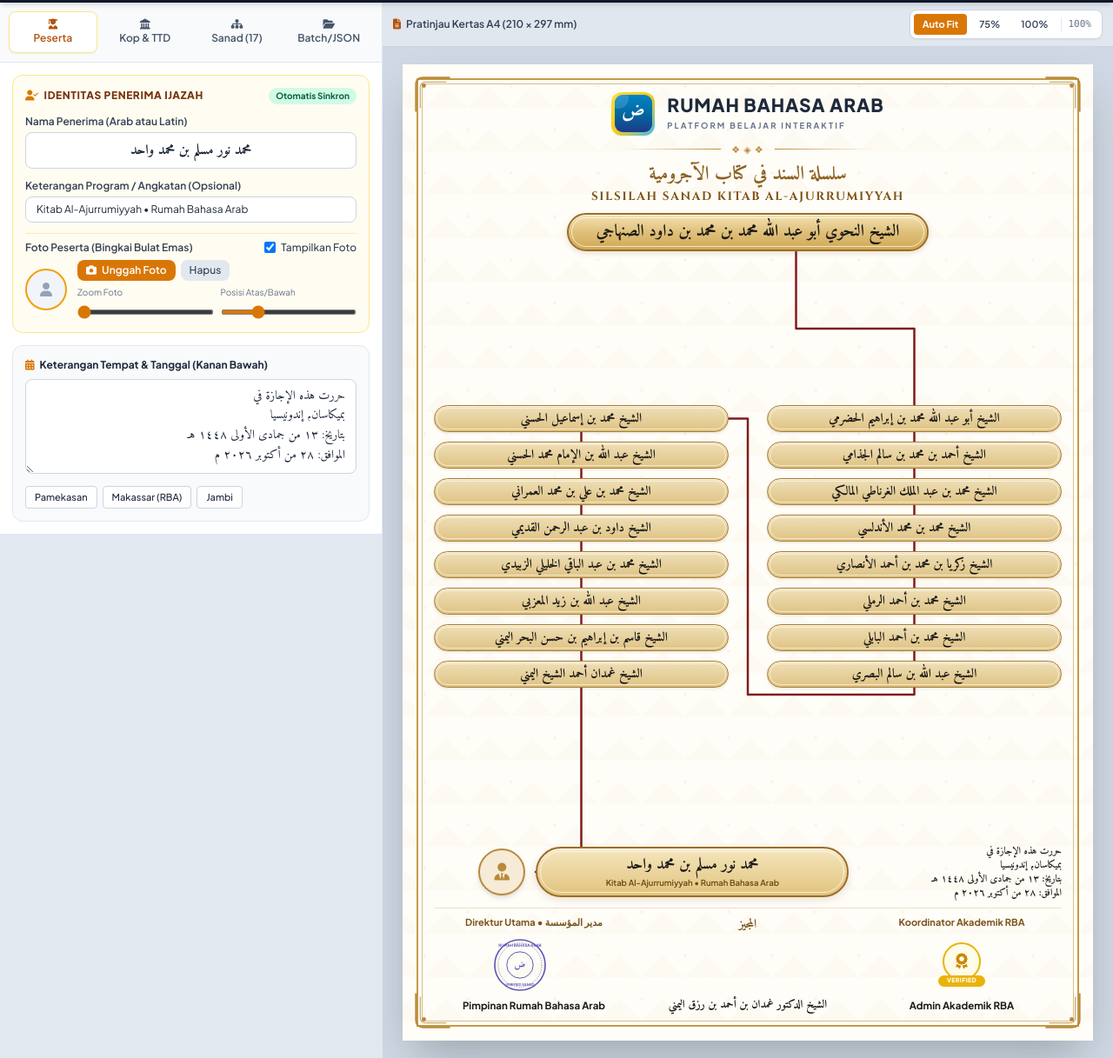
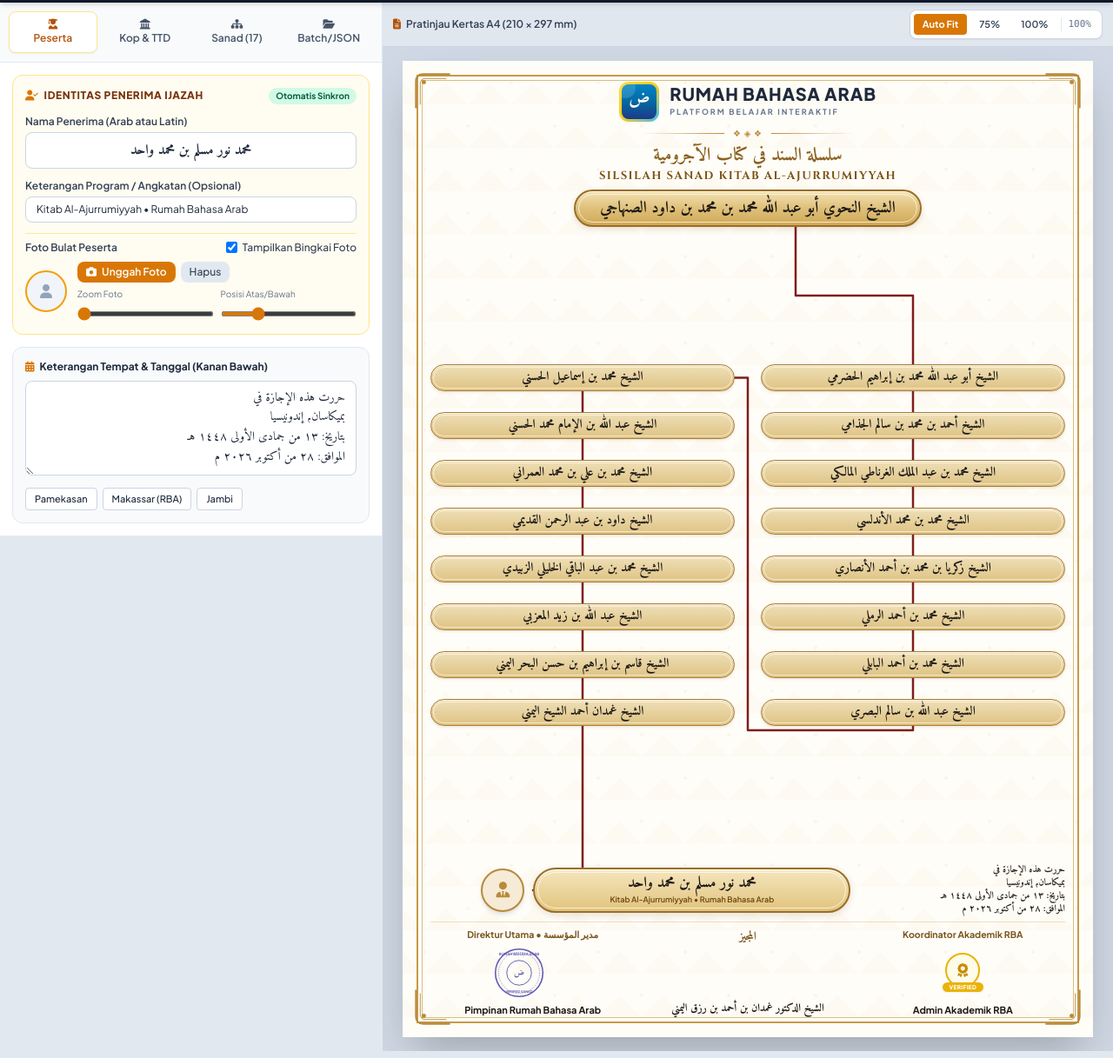
Before and after one commit to rbaindonesia26-bot/sanadjurumiyah, a plain HTML site: page index.html in a window 1280 px wide. Shown: the part 58-1275 px from the top of the page at 87% size. Drawn offline with nearby package versions, Linux system fonts and the light colour scheme.

Commit message:
Update index.html

```diff
--- a/index.html
+++ b/index.html
@@ -119,8 +119,9 @@
       display: flex;
       align-items: center;
       justify-content: center;
-      padding: 4px 14px;
-      min-height: 31px;
+      padding: 3px 12px;
+      min-height: 27px;
+      transition: all 0.15s ease;
     }
 
     .sanad-pill::after {
@@ -316,12 +317,12 @@
             </div>
 
             <!-- Foto Peserta -->
-            <div class="pt-2 border-t border-amber-200/70">
-              <div class="flex items-center justify-between mb-1.5">
-                <label class="text-xs font-semibold text-slate-700">Foto Peserta (Bingkai Bulat Emas)</label>
+            <div class="pt-2 border-t border-amber-200/80 space-y-2">
+              <div class="flex items-center justify-between">
+                <label class="text-xs font-semibold text-slate-700">Foto Bulat Peserta</label>
                 <label class="inline-flex items-center gap-1.5 text-xs font-medium text-slate-700 cursor-pointer">
-                  <input type="checkbox" id="chk-show-photo" checked onchange="updateField('showPhoto', this.checked)" class="rounded text-amber-600" />
-                  Tampilkan Foto
+                  <input type="checkbox" id="chk-show-photo" checked onchange="updateField('showPhoto', this.checked)" class="rounded text-amber-600 focus:ring-amber-500" />
+                  Tampilkan Bingkai Foto
                 </label>
               </div>
               <div class="flex items-center gap-3">
@@ -596,12 +597,12 @@
       </div>
 
       <!-- Kontainer Scroll Pratinjau -->
-      <div id="preview-scroll-container" class="flex-1 overflow-auto p-3 sm:p-5 flex justify-center items-start">
+      <div id="preview-scroll-container" class="flex-1 overflow-auto p-2 sm:p-4 flex justify-center items-start">
         <!-- Wrapper dengan dimensi yang dihitung dinamis sesuai skala CSS agar tidak meluap atau terpotong -->
         <div id="preview-scaler-box" class="relative shadow-2xl bg-white transition-all duration-150">
 
           <!-- LEMBAR SERTIFIKAT A4 (794px x 1123px) -->
-          <div id="certificate-sheet" class="islamic-watermark flex flex-col justify-between px-[36px] py-[28px]">
+          <div id="certificate-sheet" class="islamic-watermark flex flex-col justify-between px-[32px] py-[22px]">
 
             <!-- Bingkai Emas Luar & Dalam -->
             <div class="outer-gold-border"></div>
@@ -630,88 +631,88 @@
             </svg>
 
             <!-- 1. HEADER KOP RESMI RUMAH BAHASA ARAB (RBA) -->
-            <header class="relative z-10 flex flex-col items-center pt-1">
-              <div class="flex items-center justify-center gap-3.5">
+            <header class="relative z-10 flex flex-col items-center pt-0.5">
+              <div class="flex items-center justify-center gap-3">
                 <!-- Ikon Logo RBA -->
-                <div class="w-[50px] h-[50px] flex items-center justify-center flex-shrink-0">
+                <div class="w-[46px] h-[46px] flex items-center justify-center flex-shrink-0">
                   <img id="cert-logo-rba-img" src="" alt="Logo RBA" class="w-full h-full object-contain rounded-xl hidden" />
-                  <div id="cert-logo-rba-default" class="w-full h-full rounded-[12px] bg-gradient-to-br from-[#fde047] via-[#facc15] to-[#38bdf8] p-[3.5px] shadow-sm flex items-center justify-center">
-                    <div class="w-full h-full rounded-[9px] bg-gradient-to-b from-[#0284c7] via-[#0369a1] to-[#1e3a8a] flex items-center justify-center relative overflow-hidden">
+                  <div id="cert-logo-rba-default" class="w-full h-full rounded-[11px] bg-gradient-to-br from-[#fde047] via-[#facc15] to-[#38bdf8] p-[3px] shadow-sm flex items-center justify-center">
+                    <div class="w-full h-full rounded-[8px] bg-gradient-to-b from-[#0284c7] via-[#0369a1] to-[#1e3a8a] flex items-center justify-center relative overflow-hidden">
                       <div class="absolute -top-2 -left-2 w-6 h-6 rounded-full bg-white/15"></div>
-                      <span class="font-arabic font-bold text-[22px] text-white leading-none" style="margin-top:-4px;">ض</span>
+                      <span class="font-arabic font-bold text-[20px] text-white leading-none" style="margin-top:-3px;">ض</span>
                     </div>
                   </div>
                 </div>
 
                 <!-- Teks Nama Lembaga RBA -->
                 <div class="text-left">
-                  <h1 id="cert-org-main" class="text-[21px] font-extrabold tracking-[0.04em] text-[#1e293b] leading-none">
+                  <h1 id="cert-org-main" class="text-[20px] font-extrabold tracking-[0.04em] text-[#1e293b] leading-none">
                     RUMAH BAHASA ARAB
                   </h1>
-                  <p id="cert-org-sub" class="text-[9.5px] font-bold tracking-[0.22em] text-[#64748b] uppercase mt-1.5">
+                  <p id="cert-org-sub" class="text-[9px] font-bold tracking-[0.22em] text-[#64748b] uppercase mt-1">
                     PLATFORM BELAJAR INTERAKTIF
                   </p>
                 </div>
               </div>
 
               <!-- Garis Ornamen Pemisah -->
-              <div class="flex items-center justify-center gap-3 my-2 text-[#b88a3b]">
-                <span class="h-[1px] w-28 bg-gradient-to-r from-transparent to-[#b88a3b]"></span>
-                <span class="text-[11px] tracking-widest">❖ ◈ ❖</span>
-                <span class="h-[1px] w-28 bg-gradient-to-l from-transparent to-[#b88a3b]"></span>
+              <div class="flex items-center justify-center gap-2.5 my-1.5 text-[#b88a3b]">
+                <span class="h-[1px] w-24 bg-gradient-to-r from-transparent to-[#b88a3b]"></span>
+                <span class="text-[10px] tracking-widest">❖ ◈ ❖</span>
+                <span class="h-[1px] w-24 bg-gradient-to-l from-transparent to-[#b88a3b]"></span>
               </div>
 
               <!-- Judul Silsilah Sanad -->
               <div class="text-center">
-                <h2 id="cert-title-arabic" dir="rtl" class="font-arabic font-bold text-[22px] leading-[1.2] text-[#8c6222]">
+                <h2 id="cert-title-arabic" dir="rtl" class="font-arabic font-bold text-[21px] leading-[1.15] text-[#8c6222]">
                   سلسلة السند في كتاب الآجرومية
                 </h2>
-                <p id="cert-title-latin" class="font-cinzel text-[13.5px] font-bold tracking-[0.12em] text-[#7d5316] uppercase mt-0.5">
+                <p id="cert-title-latin" class="font-cinzel text-[13px] font-bold tracking-[0.11em] text-[#7d5316] uppercase mt-0.5">
                   SILSILAH SANAD KITAB AL-AJURRUMIYYAH
                 </p>
               </div>
             </header>
 
             <!-- 2. POHON SILSILAH SANAD (SVG KONEKTOR DINAMIS + KARTUS MU'ALLIF + 2 KOLOM + PESERTA) -->
-            <main id="sanad-tree-area" class="relative z-10 flex-1 flex flex-col justify-between my-2">
+            <main id="sanad-tree-area" class="relative z-10 flex-1 flex flex-col justify-between my-1.5">
 
               <!-- SVG Layer Konektor Merah Marun (Dihitung presisi dari posisi kartu aktual) -->
               <svg id="sanad-connectors-svg" class="absolute inset-0 w-full h-full pointer-events-none z-0" xmlns="http://www.w3.org/2000/svg"></svg>
 
               <!-- Puncak Pohon: Mu'allif Kitab -->
               <div class="relative z-10 flex justify-center">
-                <div id="node-author" class="author-cartouche px-8 py-2 max-w-[540px] text-center">
-                  <p id="cert-author-name" dir="rtl" class="font-arabic font-bold text-[19px] leading-[1.3] text-[#1c1917]">
+                <div id="node-author" class="author-cartouche px-7 py-2 max-w-[530px] text-center">
+                  <p id="cert-author-name" dir="rtl" class="font-arabic font-bold text-[18.5px] leading-[1.25] text-[#1c1917]">
                     الشيخ النحوي أبو عبد الله محمد بن محمد بن داود الصنهاجي
                   </p>
                 </div>
               </div>
 
-              <!-- Grid 2 Kolom Mata Rantai Ulama (Kiri & Kanan dengan celah tengah 44px untuk jalur penghubung) -->
-              <div class="relative z-10 grid grid-cols-2 gap-x-[44px] my-auto py-2">
+              <!-- Grid 2 Kolom Mata Rantai Ulama (Jarak sedikit lebih renggang dan serasi) -->
+              <div class="relative z-10 grid grid-cols-2 gap-x-[30px] my-auto py-1">
                 <!-- Kolom Kiri (Urutan 9-16) -->
-                <div id="cert-left-column" class="flex flex-col justify-between gap-[11px]"></div>
+                <div id="cert-left-column" class="flex flex-col gap-[24px]"></div>
 
                 <!-- Kolom Kanan (Urutan 1-8) -->
-                <div id="cert-right-column" class="flex flex-col justify-between gap-[11px]"></div>
+                <div id="cert-right-column" class="flex flex-col gap-[24px]"></div>
               </div>
 
               <!-- Baris Penerima Ijazah & Keterangan Tanggal -->
-              <div class="relative z-10 grid grid-cols-12 items-center gap-3 pt-1">
+              <div class="relative z-10 grid grid-cols-12 items-center gap-2.5 pt-0.5">
                 <!-- Foto Bulat + Kotak Nama Penerima (8 Kolom Kiri-Tengah) -->
-                <div class="col-span-8 flex items-center justify-end gap-3">
+                <div class="col-span-8 flex items-center justify-end gap-2.5">
                   <!-- Bingkai Foto Bulat -->
-                  <div id="cert-photo-frame" class="w-[54px] h-[54px] rounded-full border-[2.5px] border-[#b88a3b] shadow-md overflow-hidden bg-[#f5ebd6] flex-shrink-0 flex items-center justify-center">
+                  <div id="cert-photo-frame" class="w-[50px] h-[50px] rounded-full border-[2.5px] border-[#b88a3b] shadow-md overflow-hidden bg-[#f5ebd6] flex-shrink-0 flex items-center justify-center">
                     <img id="cert-recipient-photo" src="" alt="Foto Peserta" class="w-full h-full object-cover hidden" />
-                    <i id="cert-recipient-placeholder" class="fa-solid fa-user-tie text-[#b88a3b] text-xl"></i>
+                    <i id="cert-recipient-placeholder" class="fa-solid fa-user-tie text-[#b88a3b] text-lg"></i>
                   </div>
 
                   <!-- Kotak Nama Penerima -->
-                  <div id="node-recipient" class="recipient-pill flex-1 max-w-[360px] px-5 py-2 text-center">
-                    <p id="cert-recipient-name" dir="auto" class="font-arabic font-bold text-[17.5px] leading-[1.25] text-[#1c1917]">
+                  <div id="node-recipient" class="recipient-pill flex-1 max-w-[365px] px-4 py-1.5 text-center">
+                    <p id="cert-recipient-name" dir="auto" class="font-arabic font-bold text-[17px] leading-[1.2] text-[#1c1917]">
                       محمد نور مسلم بن محمد واحد
                     </p>
-                    <p id="cert-recipient-sub" dir="auto" class="text-[9.5px] font-semibold text-[#6b4712] mt-0.5">
+                    <p id="cert-recipient-sub" dir="auto" class="text-[9px] font-semibold text-[#6b4712] mt-0.5">
                       Kitab Al-Ajurrumiyyah • Rumah Bahasa Arab
                     </p>
                   </div>
@@ -719,7 +720,7 @@
 
                 <!-- Keterangan Tempat & Tanggal (4 Kolom Kanan) -->
                 <div class="col-span-4 text-right pl-1">
-                  <div id="cert-issue-date" dir="rtl" class="font-arabic text-[11.5px] leading-[1.4] text-[#292524] whitespace-pre-line font-bold">حررت هذه الإجازة في
+                  <div id="cert-issue-date" dir="rtl" class="font-arabic text-[11px] leading-[1.35] text-[#292524] whitespace-pre-line font-bold">حررت هذه الإجازة في
 بميكاسان، إندونيسيا
 بتاريخ: ١٣ من جمادى الأولى ١٤٤٨ هـ
 الموافق: ٢٨ من أكتوبر ٢٠٢٦ م</div>
@@ -729,16 +730,16 @@
             </main>
 
             <!-- 3. BAGIAN PENGESAHAN BAWAH (TANDA TANGAN & STEMPEL RBA) -->
-            <footer id="cert-footer-grid" class="relative z-10 grid grid-cols-3 gap-4 pt-2 pb-1 text-center items-end border-t border-[#c59b48]/30">
+            <footer id="cert-footer-grid" class="relative z-10 grid grid-cols-3 gap-3 pt-1.5 pb-0.5 text-center items-end border-t border-[#c59b48]/30">
 
               <!-- Kolom Kiri: Direktur Utama RBA -->
-              <div class="flex flex-col items-center justify-between h-[112px] relative">
-                <p id="cert-sig-left-title" dir="auto" class="text-[11px] font-bold text-[#7a541d]">
+              <div class="flex flex-col items-center justify-between h-[102px] relative">
+                <p id="cert-sig-left-title" dir="auto" class="text-[10.5px] font-bold text-[#7a541d]">
                   Direktur Utama • مدير المؤسسة
                 </p>
-                <div class="relative w-full h-[64px] flex items-center justify-center">
+                <div class="relative w-full h-[58px] flex items-center justify-center">
                   <!-- Stempel Vektor RBA Bawaan -->
-                  <svg id="cert-stamp-left-default" viewBox="0 0 100 100" class="w-[66px] h-[66px] opacity-80 -ml-8">
+                  <svg id="cert-stamp-left-default" viewBox="0 0 100 100" class="w-[62px] h-[62px] opacity-80 -ml-8">
                     <circle cx="50" cy="50" r="44" fill="none" stroke="#3730a3" stroke-width="2.5"/>
                     <circle cx="50" cy="50" r="38" fill="none" stroke="#3730a3" stroke-width="1" stroke-dasharray="2 2"/>
                     <circle cx="50" cy="50" r="23" fill="none" stroke="#3730a3" stroke-width="1.5"/>
@@ -746,47 +747,47 @@
                     <text x="50" y="55" text-anchor="middle" fill="#3730a3" font-size="16" font-weight="bold" font-family="Amiri">ض</text>
                     <text x="50" y="87" text-anchor="middle" fill="#3730a3" font-size="6.2" font-weight="bold">VERIFIED SANAD</text>
                   </svg>
-                  <img id="cert-stamp-left-img" src="" alt="Stempel Kiri" class="max-h-[70px] max-w-[90px] object-contain opacity-85 mix-blend-multiply -ml-6 hidden" />
-                  <img id="cert-sig-left-img" src="" alt="TTD Kiri" class="max-h-[56px] max-w-[105px] object-contain mix-blend-multiply -ml-2 hidden" />
+                  <img id="cert-stamp-left-img" src="" alt="Stempel Kiri" class="max-h-[64px] max-w-[85px] object-contain opacity-85 mix-blend-multiply -ml-6 hidden" />
+                  <img id="cert-sig-left-img" src="" alt="TTD Kiri" class="max-h-[52px] max-w-[100px] object-contain mix-blend-multiply -ml-2 hidden" />
                 </div>
-                <p id="cert-sig-left-name" dir="auto" class="text-[11.5px] font-bold text-[#1c1917] leading-tight">
+                <p id="cert-sig-left-name" dir="auto" class="text-[11px] font-bold text-[#1c1917] leading-tight">
                   Pimpinan Rumah Bahasa Arab
                 </p>
               </div>
 
               <!-- Kolom Tengah: Al-Mujiz -->
-              <div class="flex flex-col items-center justify-between h-[112px] relative">
-                <p id="cert-sig-center-title" dir="rtl" class="font-arabic font-bold text-[14.5px] text-[#7a541d]">
+              <div class="flex flex-col items-center justify-between h-[102px] relative">
+                <p id="cert-sig-center-title" dir="rtl" class="font-arabic font-bold text-[14px] text-[#7a541d]">
                   المجيز
                 </p>
-                <div class="relative w-full h-[64px] flex items-center justify-center">
-                  <img id="cert-stamp-center-img" src="" alt="Stempel Tengah" class="max-h-[70px] max-w-[90px] object-contain opacity-85 mix-blend-multiply -ml-6 hidden" />
-                  <img id="cert-sig-center-img" src="" alt="TTD Tengah" class="max-h-[56px] max-w-[115px] object-contain mix-blend-multiply -ml-2 hidden" />
+                <div class="relative w-full h-[58px] flex items-center justify-center">
+                  <img id="cert-stamp-center-img" src="" alt="Stempel Tengah" class="max-h-[64px] max-w-[85px] object-contain opacity-85 mix-blend-multiply -ml-6 hidden" />
+                  <img id="cert-sig-center-img" src="" alt="TTD Tengah" class="max-h-[52px] max-w-[110px] object-contain mix-blend-multiply -ml-2 hidden" />
                 </div>
-                <p id="cert-sig-center-name" dir="rtl" class="font-arabic font-bold text-[13px] text-[#1c1917] leading-tight">
+                <p id="cert-sig-center-name" dir="rtl" class="font-arabic font-bold text-[12.5px] text-[#1c1917] leading-tight">
                   الشيخ الدكتور غمدان بن أحمد بن رزق اليمني
                 </p>
               </div>
 
               <!-- Kolom Kanan: Koordinator Akademik RBA + Badge Verifikasi Emas -->
-              <div id="cert-sig-right-col" class="flex flex-col items-center justify-between h-[112px] relative">
-                <p id="cert-sig-right-title" dir="auto" class="text-[11px] font-bold text-[#7a541d]">
+              <div id="cert-sig-right-col" class="flex flex-col items-center justify-between h-[102px] relative">
+                <p id="cert-sig-right-title" dir="auto" class="text-[10.5px] font-bold text-[#7a541d]">
                   Koordinator Akademik RBA
                 </p>
-                <div class="relative w-full h-[64px] flex items-center justify-center">
+                <div class="relative w-full h-[58px] flex items-center justify-center">
                   <!-- Badge Verifikasi Emas RBA -->
                   <div id="cert-badge-rba-verified" class="flex flex-col items-center">
-                    <div class="w-[44px] h-[44px] rounded-full border-[2px] border-[#eab308] bg-[#fefce8] flex items-center justify-center shadow-sm">
-                      <i class="fa-solid fa-award text-[#ca8a04] text-[18px]"></i>
+                    <div class="w-[40px] h-[40px] rounded-full border-[2px] border-[#eab308] bg-[#fefce8] flex items-center justify-center shadow-sm">
+                      <i class="fa-solid fa-award text-[#ca8a04] text-[16px]"></i>
                     </div>
-                    <span class="bg-[#eab308] text-white text-[7px] font-extrabold tracking-wider px-2.5 py-[1px] rounded-full -mt-1.5 shadow-sm">
+                    <span class="bg-[#eab308] text-white text-[6.5px] font-extrabold tracking-wider px-2 py-[1px] rounded-full -mt-1.5 shadow-sm">
                       VERIFIED
                     </span>
                   </div>
-                  <img id="cert-stamp-right-img" src="" alt="Stempel Kanan" class="max-h-[70px] max-w-[90px] object-contain opacity-85 mix-blend-multiply -ml-6 hidden" />
-                  <img id="cert-sig-right-img" src="" alt="TTD Kanan" class="max-h-[56px] max-w-[105px] object-contain mix-blend-multiply -ml-2 hidden" />
+                  <img id="cert-stamp-right-img" src="" alt="Stempel Kanan" class="max-h-[64px] max-w-[85px] object-contain opacity-85 mix-blend-multiply -ml-6 hidden" />
+                  <img id="cert-sig-right-img" src="" alt="TTD Kanan" class="max-h-[52px] max-w-[100px] object-contain mix-blend-multiply -ml-2 hidden" />
                 </div>
-                <p id="cert-sig-right-name" dir="auto" class="text-[11.5px] font-bold text-[#1c1917] leading-tight">
+                <p id="cert-sig-right-name" dir="auto" class="text-[11px] font-bold text-[#1c1917] leading-tight">
                   Admin Akademik RBA
                 </p>
               </div>
@@ -890,12 +891,16 @@
 
       const baseWidth = 794;
       const baseHeight = 1123;
-      const availableWidth = container.clientWidth - 28; // padding kiri kanan
+      const availableWidth = container.clientWidth - 20; // padding kiri kanan lebih rapat
+      const availableHeight = container.clientHeight - 20;
 
       if (availableWidth <= 0) return; // saat tersembunyi di tab mobile
 
       if (zoomMode === 'fit') {
-        currentScale = Math.min(availableWidth / baseWidth, 1);
+        // Sesuaikan otomatis dengan lebar maupun tinggi layar desktop agar tidak meluber ke bawah
+        const scaleW = availableWidth / baseWidth;
+        const scaleH = availableHeight > 360 ? (availableHeight / baseHeight) : scaleW;
+        currentScale = Math.min(scaleW, window.innerWidth >= 1024 ? scaleH : scaleW, 1);
       } else {
         currentScale = Number(zoomMode);
       }
@@ -950,7 +955,10 @@
     }
 
     function drawSanadConnectors(targetTreeArea = null) {
-      const treeArea = targetTreeArea || document.getElementById('sanad-tree-area');
+      // Pastikan targetTreeArea benar-benar elemen DOM (bukan angka timestamp dari requestAnimationFrame)
+      const treeArea = (targetTreeArea && typeof targetTreeArea.querySelector === 'function')
+        ? targetTreeArea
+        : document.getElementById('sanad-tree-area');
       if (!treeArea) return;
 
       const svg = treeArea.querySelector('#sanad-connectors-svg');
@@ -990,7 +998,7 @@
         const rLast = getRelativeBox(rightNodes[rightNodes.length - 1], treeArea);
         const lFirst = getRelativeBox(leftNodes[0], treeArea);
         const centerChannelX = (rLast.left + (lFirst.left + lFirst.width)) / 2;
-        const dropY = rLast.bottom + 8;
+        const dropY = rLast.bottom + 5;
 
         paths.push(`<path d="M ${rLast.centerX} ${rLast.bottom} V ${dropY} H ${centerChannelX} V ${lFirst.top + lFirst.height / 2} H ${lFirst.left + lFirst.width}" fill="none" stroke="${strokeColor}" stroke-width="${strokeW}" stroke-linecap="round" stroke-linejoin="round" />`);
       }
@@ -1021,22 +1029,30 @@
       const rightCol = document.getElementById('cert-right-column');
       const leftCol = document.getElementById('cert-left-column');
 
+      // Sesuaikan padding & ukuran font secara fleksibel mengikuti tinggi ruang kolom
+      const maxCount = Math.max(appState.rightChain.length, appState.leftChain.length);
+      const isDense = maxCount > 9;
+      const pillStyle = isDense ? 'min-height: 24px; padding: 2px 10px;' : 'min-height: 31px; padding: 4px 12px;';
+      const textClass = isDense
+        ? 'font-arabic font-bold text-[13px] leading-[1.2] text-[#1c1917] text-center'
+        : 'font-arabic font-bold text-[14.5px] leading-[1.2] text-[#1c1917] text-center';
+
       rightCol.innerHTML = appState.rightChain.map(name => `
-        <div class="sanad-pill">
-          <span dir="rtl" class="font-arabic font-bold text-[14.5px] leading-[1.2] text-[#1c1917] text-center">${escapeHtml(name)}</span>
+        <div class="sanad-pill" style="${pillStyle}">
+          <span dir="rtl" class="${textClass}">${escapeHtml(name)}</span>
         </div>
       `).join('');
 
       leftCol.innerHTML = appState.leftChain.map(name => `
-        <div class="sanad-pill">
-          <span dir="rtl" class="font-arabic font-bold text-[14.5px] leading-[1.2] text-[#1c1917] text-center">${escapeHtml(name)}</span>
+        <div class="sanad-pill" style="${pillStyle}">
+          <span dir="rtl" class="${textClass}">${escapeHtml(name)}</span>
         </div>
       `).join('');
 
       renderChainEditor('right', 'editor-right-chain', appState.rightChain);
       renderChainEditor('left', 'editor-left-chain', appState.leftChain);
 
-      requestAnimationFrame(() => drawSanadConnectors());
+      requestAnimationFrame(drawSanadConnectors);
     }
 
     function renderChainEditor(side, containerId, items) {
@@ -1210,8 +1226,10 @@
       document.getElementById('input-author-name').value = appState.authorName;
       document.getElementById('input-recipient-name').value = appState.recipientName;
       document.getElementById('input-recipient-sub').value = appState.recipientSub || "";
-      document.getElementById('chk-show-photo').checked = appState.showPhoto;
-      document.getElementById('chk-show-third-sig').checked = appState.showThirdSig;
+      const chkShowPhoto = document.getElementById('chk-show-photo');
+      if (chkShowPhoto) chkShowPhoto.checked = appState.showPhoto;
+      const chkShowThirdSig = document.getElementById('chk-show-third-sig');
+      if (chkShowThirdSig) chkShowThirdSig.checked = appState.showThirdSig;
       document.getElementById('input-issue-date').value = appState.issueDateText;
 
       document.getElementById('input-sig-left-title').value = appState.sigLeftTitle;
```
